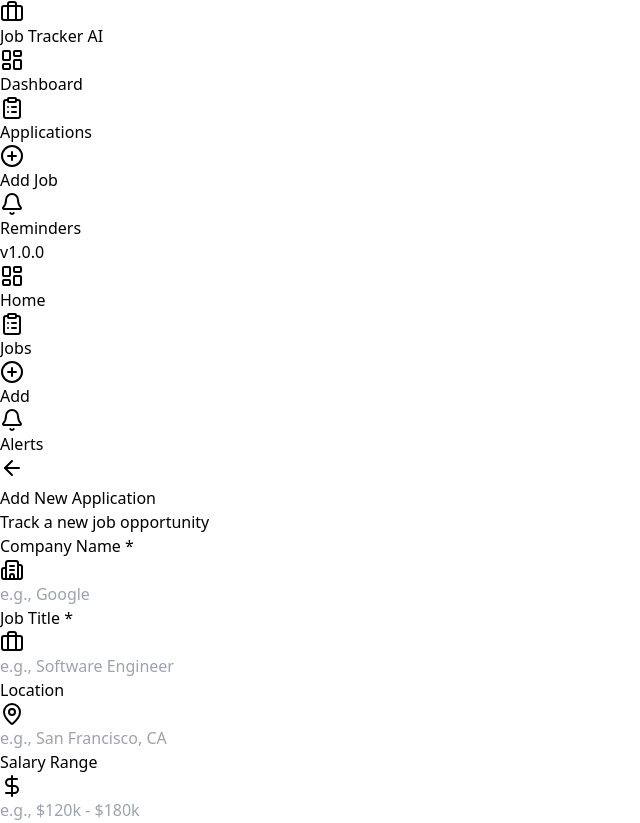
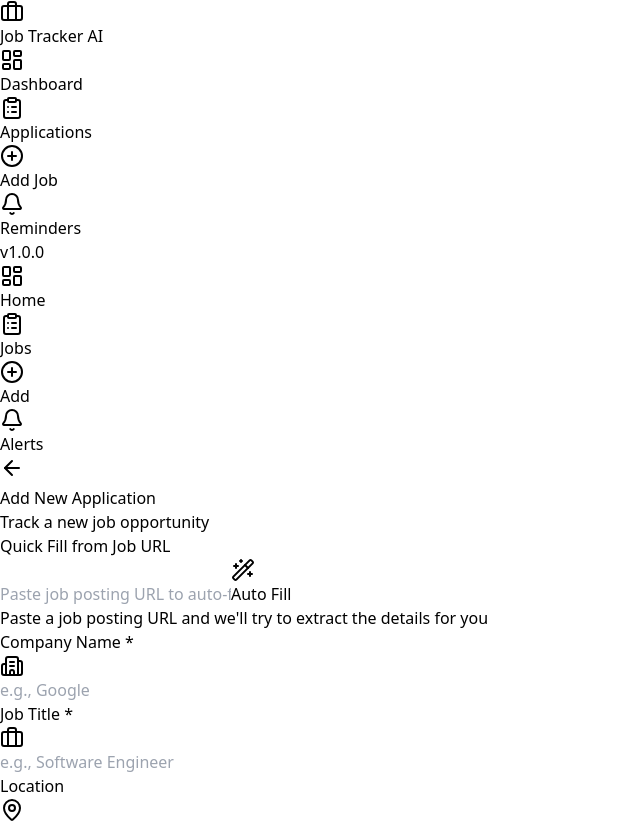
Before and after one commit to ManujanaNagaraj/job-tracker-ai, a React app in the folder frontend/: page /applications/add in a window 1280 px wide. Shown: the top 823 px of the page, without its empty margins (0-640 px from the left). Built offline with nearby package versions, Linux system fonts and the light colour scheme; no server answers; the HTML template or start-up script is replaced by a standard one.

Commit message:
feat: URL auto-fill in Add Job form with visual feedback and field highlighting

```diff
--- /dev/null
+++ b/frontend/src/hooks/useUrlParser.js
@@ -0,0 +1,11 @@
+import { useMutation } from '@tanstack/react-query'
+import client from '../api/client'
+
+export const useUrlParser = () => {
+  return useMutation({
+    mutationFn: async (url) => {
+      const { data } = await client.post('/parse/url', { url })
+      return data
+    },
+  })
+}
--- a/frontend/src/pages/AddJob.jsx
+++ b/frontend/src/pages/AddJob.jsx
@@ -3,8 +3,10 @@ import { useForm } from 'react-hook-form'
 import { z } from 'zod'
 import { zodResolver } from '@hookform/resolvers/zod'
 import { useCreateApplication } from '../hooks/useApplications'
+import { useUrlParser } from '../hooks/useUrlParser'
 import toast from 'react-hot-toast'
-import { Briefcase, MapPin, DollarSign, Link as LinkIcon, FileText, Calendar, ArrowLeft, Building2 } from 'lucide-react'
+import { Briefcase, MapPin, DollarSign, Link as LinkIcon, FileText, Calendar, ArrowLeft, Building2, Wand2, Loader2, CheckCircle } from 'lucide-react'
+import { useState } from 'react'
 
 const schema = z.object({
   company: z.string().min(1, 'Company name is required'),
@@ -22,14 +24,70 @@ const schema = z.object({
 function AddJob() {
   const navigate = useNavigate()
   const createMutation = useCreateApplication()
+  const { mutate: parseUrl, isPending: isParsing } = useUrlParser()
+  const [urlInput, setUrlInput] = useState('')
+  const [autoFilledFields, setAutoFilledFields] = useState(new Set())
 
-  const { register, handleSubmit, formState: { errors, isSubmitting } } = useForm({
+  const { register, handleSubmit, setValue, formState: { errors, isSubmitting } } = useForm({
     resolver: zodResolver(schema),
     defaultValues: {
       status: 'Applied',
       applied_date: new Date().toISOString().split('T')[0]
     }
   })
+
+  const handleAutoFill = () => {
+    if (!urlInput.trim()) {
+      toast.error('Please enter a URL first')
+      return
+    }
+
+    parseUrl(urlInput, {
+      onSuccess: (data) => {
+        const filled = new Set()
+
+        if (data.company) {
+          setValue('company', data.company)
+          filled.add('company')
+        }
+        if (data.job_title) {
+          setValue('job_title', data.job_title)
+          filled.add('job_title')
+        }
+        if (data.location) {
+          setValue('location', data.location)
+          filled.add('location')
+        }
+        if (data.salary_range) {
+          setValue('salary_range', data.salary_range)
+          filled.add('salary_range')
+        }
+        if (data.job_url) {
+          setValue('job_url', data.job_url)
+          filled.add('job_url')
+        }
+        if (data.job_description) {
+          setValue('job_description', data.job_description)
+          filled.add('job_description')
+        }
+
+        setAutoFilledFields(filled)
+
+        if (filled.size > 0) {
+          toast.success(`Form auto-filled! ${filled.size} fields populated`)
+          // Clear auto-filled indicators after 3 seconds
+          setTimeout(() => setAutoFilledFields(new Set()), 3000)
+        } else if (data.error) {
+          toast.error(data.error)
+        } else {
+          toast.error('Could not extract job details from URL')
+        }
+      },
+      onError: () => {
+        toast.error('Failed to parse URL. Please fill manually.')
+      }
+    })
+  }
 
   const onSubmit = (data) => {
     createMutation.mutate(data, {
@@ -61,20 +119,67 @@ function AddJob() {
 
       {/* Form */}
       <form onSubmit={handleSubmit(onSubmit)} className="bg-white rounded-2xl shadow-sm p-8">
+        {/* URL Auto-Fill Section */}
+        <div className="mb-8 pb-8 border-b border-gray-200">
+          <label className="block text-sm font-medium text-gray-700 mb-2">
+            Quick Fill from Job URL
+          </label>
+          <div className="flex gap-3">
+            <input
+              type="text"
+              value={urlInput}
+              onChange={(e) => setUrlInput(e.target.value)}
+              className="flex-1 border border-gray-200 rounded-xl px-4 py-2.5 focus:outline-none focus:ring-2 focus:ring-blue-500"
+              placeholder="Paste job posting URL to auto-fill form (e.g., https://jobs.lever.co/...)"
+            />
+            <button
+              type="button"
+              onClick={handleAutoFill}
+              disabled={isParsing || !urlInput.trim()}
+              className="flex items-center gap-2 px-6 py-2.5 bg-purple-600 text-white rounded-xl hover:bg-purple-700 disabled:opacity-50 disabled:cursor-not-allowed transition-colors"
+            >
+              {isParsing ? (
+                <>
+                  <Loader2 className="w-5 h-5 animate-spin" />
+                  <span>Parsing...</span>
+                </>
+              ) : (
+                <>
+                  <Wand2 className="w-5 h-5" />
+                  <span>Auto Fill</span>
+                </>
+              )}
+            </button>
+          </div>
+          <p className="text-xs text-gray-500 mt-2">
+            Paste a job posting URL and we'll try to extract the details for you
+          </p>
+        </div>
+
         <div className="grid grid-cols-1 md:grid-cols-2 gap-6">
           {/* Left Column */}
           <div className="space-y-4">
             {/* Company Name */}
             <div>
-              <label className="block text-sm font-medium text-gray-700 mb-2">
+              <label className="block text-sm font-medium text-gray-700 mb-2 flex items-center gap-2">
                 Company Name *
+                {autoFilledFields.has('company') && (
+                  <span className="flex items-center gap-1 text-green-600 text-xs">
+                    <CheckCircle className="w-4 h-4" />
+                    Auto-filled
+                  </span>
+                )}
               </label>
               <div className="relative">
                 <Building2 className="absolute left-3 top-1/2 transform -translate-y-1/2 w-5 h-5 text-gray-400" />
                 <input
                   {...register('company')}
                   type="text"
-                  className="w-full border border-gray-200 rounded-xl pl-10 pr-4 py-2.5 focus:outline-none focus:ring-2 focus:ring-blue-500"
+                  className={`w-full border rounded-xl pl-10 pr-4 py-2.5 focus:outline-none focus:ring-2 ${
+                    autoFilledFields.has('company')
+                      ? 'border-green-500 ring-2 ring-green-200 focus:ring-green-500'
+                      : 'border-gray-200 focus:ring-blue-500'
+                  }`}
                   placeholder="e.g., Google"
                 />
               </div>
@@ -83,15 +188,25 @@ function AddJob() {
 
             {/* Job Title */}
             <div>
-              <label className="block text-sm font-medium text-gray-700 mb-2">
+              <label className="block text-sm font-medium text-gray-700 mb-2 flex items-center gap-2">
                 Job Title *
+                {autoFilledFields.has('job_title') && (
+                  <span className="flex items-center gap-1 text-green-600 text-xs">
+                    <CheckCircle className="w-4 h-4" />
+                    Auto-filled
+                  </span>
+                )}
               </label>
               <div className="relative">
                 <Briefcase className="absolute left-3 top-1/2 transform -translate-y-1/2 w-5 h-5 text-gray-400" />
                 <input
                   {...register('job_title')}
                   type="text"
-                  className="w-full border border-gray-200 rounded-xl pl-10 pr-4 py-2.5 focus:outline-none focus:ring-2 focus:ring-blue-500"
+                  className={`w-full border rounded-xl pl-10 pr-4 py-2.5 focus:outline-none focus:ring-2 ${
+                    autoFilledFields.has('job_title')
+                      ? 'border-green-500 ring-2 ring-green-200 focus:ring-green-500'
+                      : 'border-gray-200 focus:ring-blue-500'
+                  }`}
                   placeholder="e.g., Software Engineer"
                 />
               </div>
```
